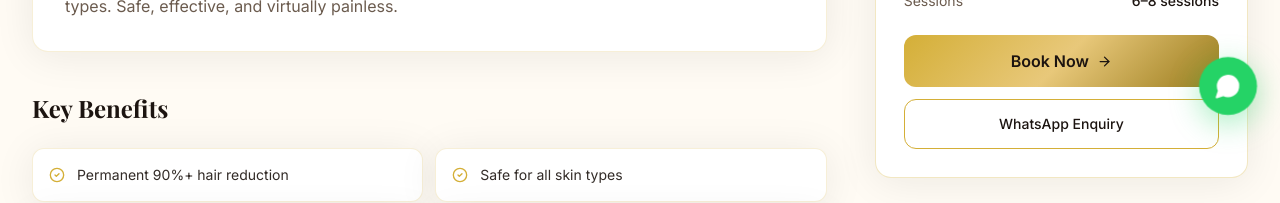
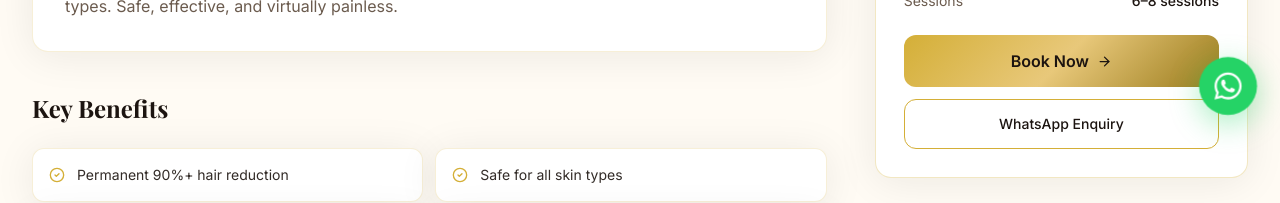
Before and after one commit to katkurisanjay/aisri, a Next.js app: page /treatments/laser-hair-removal in a window 1280 px wide. Shown: the part 662-865 px from the top of the page. Built offline with nearby package versions, Linux system fonts and the light colour scheme.

Commit message:
UI: Replace generic MessageCircle icon with actual WhatsApp logo

```diff
--- a/src/components/Footer.tsx
+++ b/src/components/Footer.tsx
@@ -2,7 +2,8 @@
 
 import Link from 'next/link';
 import Image from 'next/image';
-import { MapPin, Phone, Mail, Instagram, Facebook, Youtube, MessageCircle } from 'lucide-react';
+import { MapPin, Phone, Mail, Instagram, Facebook, Youtube } from 'lucide-react';
+import { FaWhatsapp } from 'react-icons/fa';
 
 const services = [
   'Laser Hair Removal', 'HydraFacial / Medifacial', 'Botox & Fillers',
@@ -40,7 +41,7 @@ export default function Footer() {
               { icon: Instagram, href: 'https://instagram.com/aisricosmeticclinic', label: 'Instagram' },
               { icon: Facebook,  href: 'https://facebook.com/aisricosmeticclinic',  label: 'Facebook' },
               { icon: Youtube,   href: 'https://youtube.com',   label: 'YouTube' },
-              { icon: MessageCircle, href: 'https://wa.me/919418476666', label: 'WhatsApp' },
+              { icon: FaWhatsapp, href: 'https://wa.me/919418476666', label: 'WhatsApp' },
             ].map(({ icon: Icon, href, label }) => (
               <a
                 key={label}
--- a/src/components/ui/FloatingWhatsApp.tsx
+++ b/src/components/ui/FloatingWhatsApp.tsx
@@ -2,7 +2,8 @@
 
 import { useState, useEffect } from 'react';
 import { motion, AnimatePresence } from 'framer-motion';
-import { MessageCircle, X } from 'lucide-react';
+import { X } from 'lucide-react';
+import { FaWhatsapp } from 'react-icons/fa';
 
 export default function FloatingWhatsApp() {
   const [visible, setVisible] = useState(false);
@@ -67,7 +68,7 @@ export default function FloatingWhatsApp() {
             aria-label="Chat on WhatsApp"
             className="w-14 h-14 rounded-full bg-[#25D366] text-white shadow-[0_8px_30px_rgba(37,211,102,0.4)] flex items-center justify-center hover:shadow-[0_8px_40px_rgba(37,211,102,0.6)] transition-all duration-300"
           >
-            <MessageCircle size={26} fill="white" />
+            <FaWhatsapp size={30} className="text-white" />
           </motion.button>
         </motion.div>
       )}
```
Also changed, not shown: package.json (+8 -7 lines), 1 other file (tests, documents, lock files or other folders).
